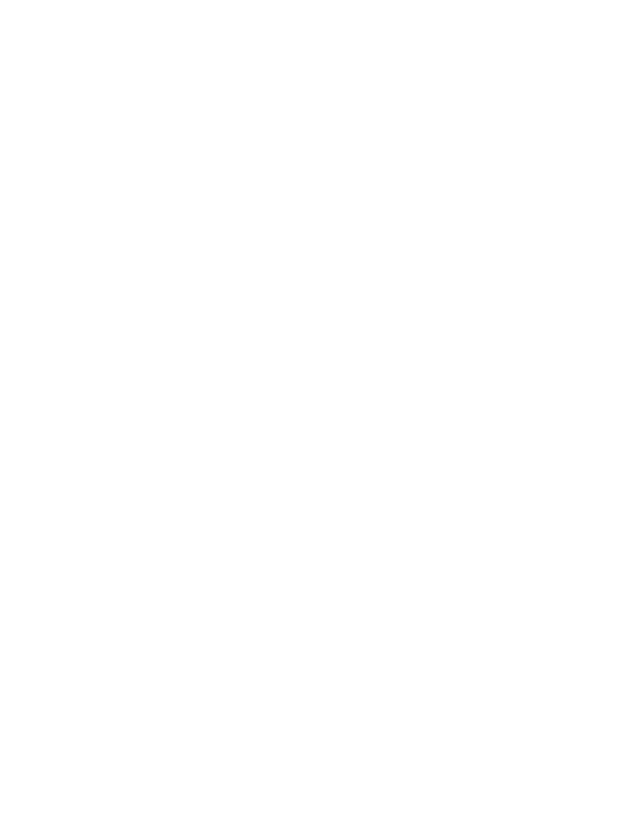
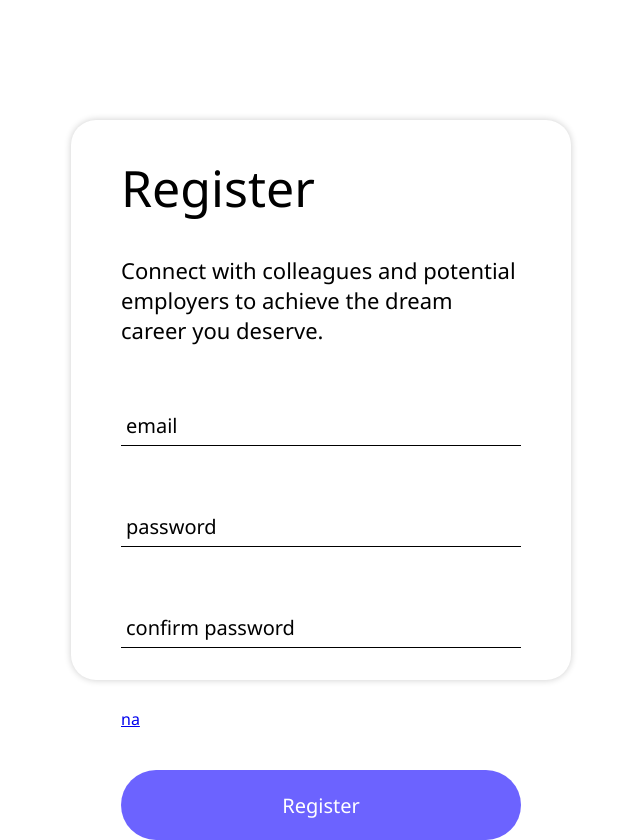
Before and after one commit to MaximBacar/soen341, a Flask app: page /register in a window 1280 px wide. Before the commit the part shown is empty. Shown: the whole page, without its empty margins (319-959 px from the left). Before the commit the page ends 800 px from the top, so only its background shows below. Run offline with Flask 2, Linux system fonts and the light colour scheme.

Commit message:
creation of the register button

```diff
--- a/WebApp/templates/login.html
+++ b/WebApp/templates/login.html
@@ -32,7 +32,8 @@
                     <label>password</label>
                 </div>
 
-                <a href="/register" id="forgot_password">Forgot password?</a>
+                <!-- <a href="/register" id="forgot_password">Forgot password?</a> -->
+                <a href="/register" id="register">register</a>
 
                 <button type="submit">Login</button>
 
--- a/WebApp/templates/register.html
+++ b/WebApp/templates/register.html
@@ -0,0 +1,177 @@
+<!DOCTYPE html>
+<html lang="en">
+<head>
+    <meta charset="UTF-8">
+    <meta http-equiv="X-UA-Compatible" content="IE=edge">
+    <meta name="viewport" content="width=device-width, initial-scale=1.0">
+    <title>Login</title>
+</head>
+<body>
+    <header>
+
+    </header>
+
+    <div class="main">
+
+        <div class="register-box">
+
+            <form action = "/register" method="POST" id="register_form">
+
+                <h1 id="register_title">Register</h1>
+                <p id="register_slogan">Connect with colleagues and potential employers to achieve the dream career you deserve.</p>
+
+                <div class="text_field">
+                    <input type="email" id="register_email" name="register_email" value ="{{request.form.email}}" required>
+                    <span></span>
+                    <label>email</label>
+                </div>
+
+                <div class="text_field">
+                    <input type="password" id="register_password" name="register_password" value ="{{request.form.password}}" required>
+                    <span></span>
+                    <label>password</label>
+                </div>
+
+                <div class="text_field">
+                    <input type="password" id="register_password" name="register_password" value ="{{request.form.password}}" required>
+                    <span></span>
+                    <label>confirm password</label>
+                </div>
+
+                <!-- <a href="/register" id="forgot_password">Forgot password?</a> -->
+                <a href="/home" id="register">na</a>
+
+                <button type="submit">Register</button>
+
+
+            </form>
+
+        </div>
+
+    </div>
+
+    <footer>
+
+    </footer>
+
+</body>
+</html>
+
+
+<style>
+    body{
+        padding: 0;
+        margin: 0;
+        box-sizing: border-box;
+        font-family: "Segoe UI", Arial, sans-serif;
+        overflow: hidden;
+    }
+    .main{
+        height: 100vh;
+        width: 100%;
+    }
+
+    .register-box{
+        position: absolute;
+        top: 50%;
+        left: 50%;
+        transform: translate(-50%, -50%);
+        width: 500px;
+        height: 70%;
+        background-color: white;
+        border-radius: 25px;
+        box-shadow: 0px 0px 7px rgba(0, 0, 0, 0.2);
+
+
+    }
+
+    #register_form{
+        padding: 0 50px;
+        box-sizing: border-box;
+
+    }
+
+
+
+    form .text_field {
+        position: relative;
+        border-bottom: 1px solid black;
+        margin: 60px 0;
+    }
+
+    .text_field input{
+        height: 40px;
+        width: 100%;
+        padding: 0 5px;
+        font-size: 20px;
+        border: none;
+        background: none;
+        outline: none;
+    }
+
+    .text_field label{
+        position: absolute;
+        top: 50%;
+        left: 5px;
+        font-weight: lighter;
+        transform: translateY(-50%);
+        font-size: 20px;
+        pointer-events: none;
+        transition: .5s;
+    }
+
+    .text_field span::before{
+        content: '';
+        position: absolute;
+        top: 40px;
+        left: 0;
+        width: 0%;
+        height: 1px;
+        background: #6c63ff;
+    }
+
+    .text_field input:focus ~ label,
+    .text_field input:valid ~ label{
+        top: -5px;
+        color: #6c63ff;
+
+    }
+
+    .text_field input:focus ~ span::before,
+    .text_field input:valid ~ span::before{
+        width: 100%;
+    }
+    button{
+
+        width: 100%;
+        height: 70px;
+        border: none;
+        background: #6c63ff;
+        border-radius: 50px;
+        color: white;
+        font-weight: lighter;
+        font-size: 20px;
+        font-family: "Segoe UI", Arial, sans-serif;
+        margin: 40px 0 0 0 ;
+        transition: .2s;
+    }
+
+    button:hover{
+
+        cursor: pointer;
+        background: #ff6884;
+    }
+
+    #register_title{
+        font-size: 50px;
+        font-weight: normal;
+    }
+    #register_slogan{
+        font-size: 22px;
+        font-weight: lighter;
+
+    }
+    #forgot_password{
+        font-size: 20px;
+    }
+</style>
```
